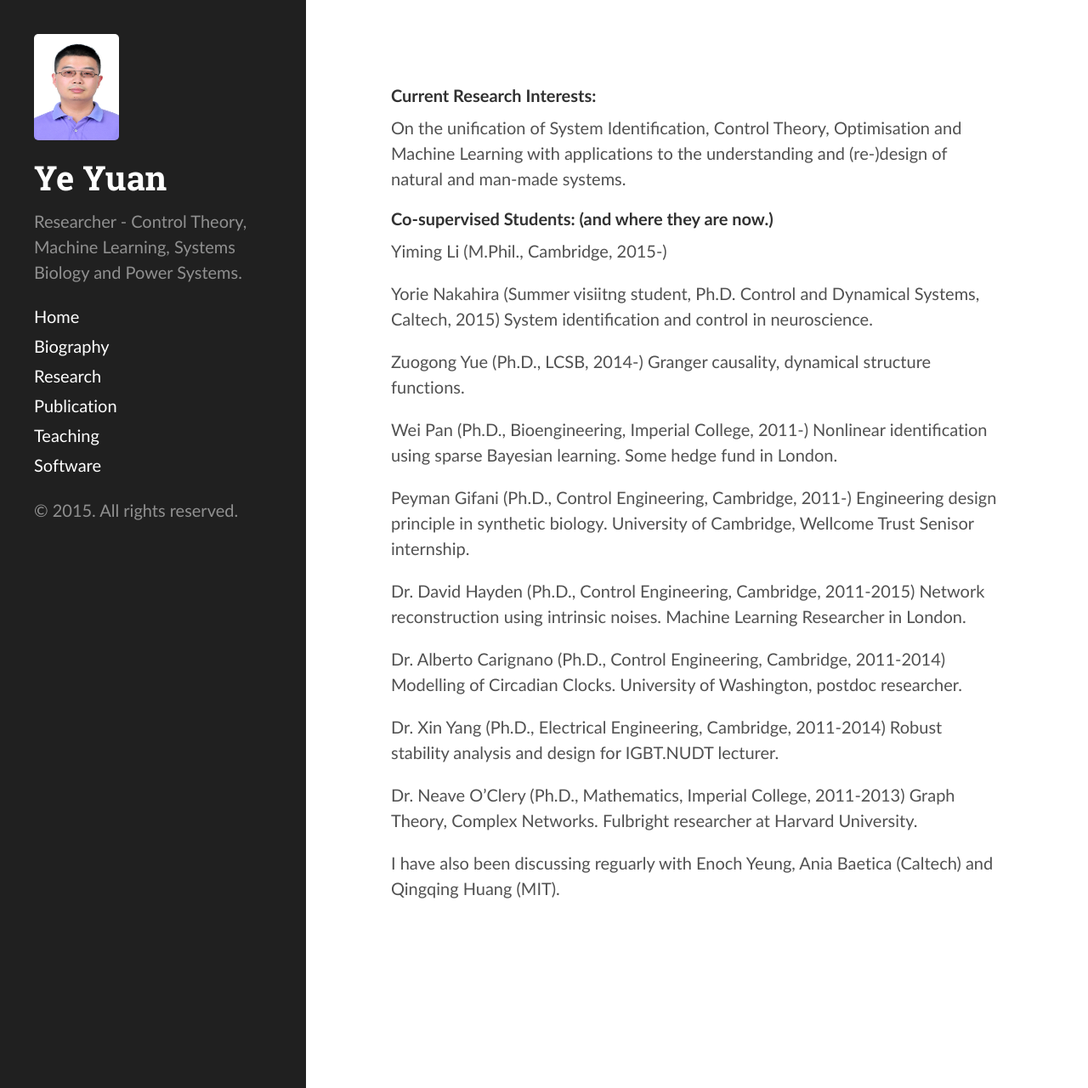
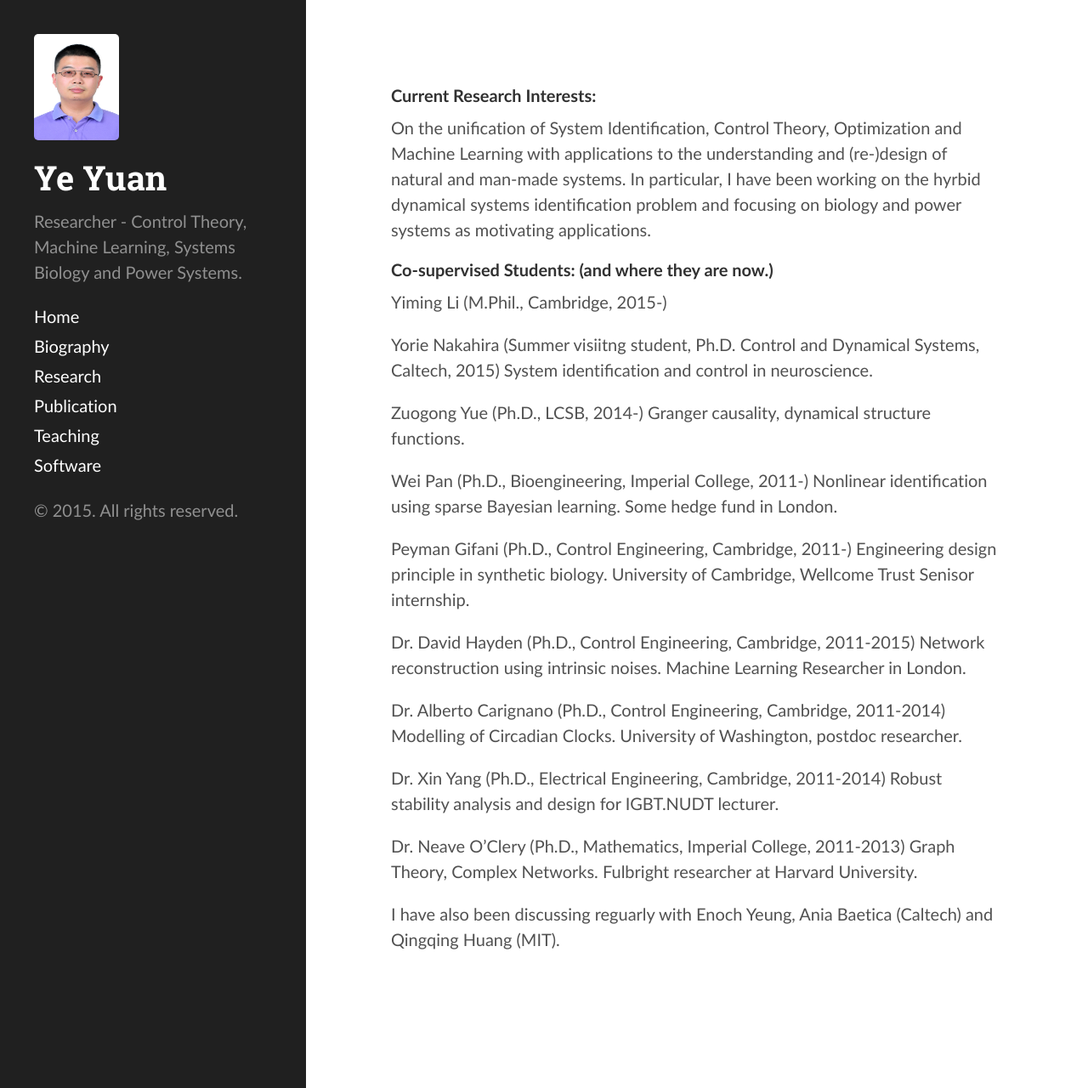
Before and after one commit to yy311/yy311.github.io, a Jekyll site: the page built from research.md, in a window 1280 px wide and 1280 px high. Shown: the whole window at 85% size. Built offline with Jekyll 4.4.1, drawn with Linux system fonts in a browser that asks for light colours.

Commit message:
Update research.md

```diff
--- a/research.md
+++ b/research.md
@@ -4,7 +4,8 @@ layout: page
 
 #### Current Research Interests:
 
-On the unification of System Identification, Control Theory, Optimisation and Machine Learning with applications to the understanding and (re-)design of natural and man-made systems.
+On the unification of System Identification, Control Theory, Optimization and Machine Learning with applications to the understanding and (re-)design of natural and man-made systems. In particular, I have been working on the hyrbid dynamical systems identification problem and focusing on biology and power systems as motivating applications.
+
 
 #### Co-supervised Students: (and where they are now.)
 
```
